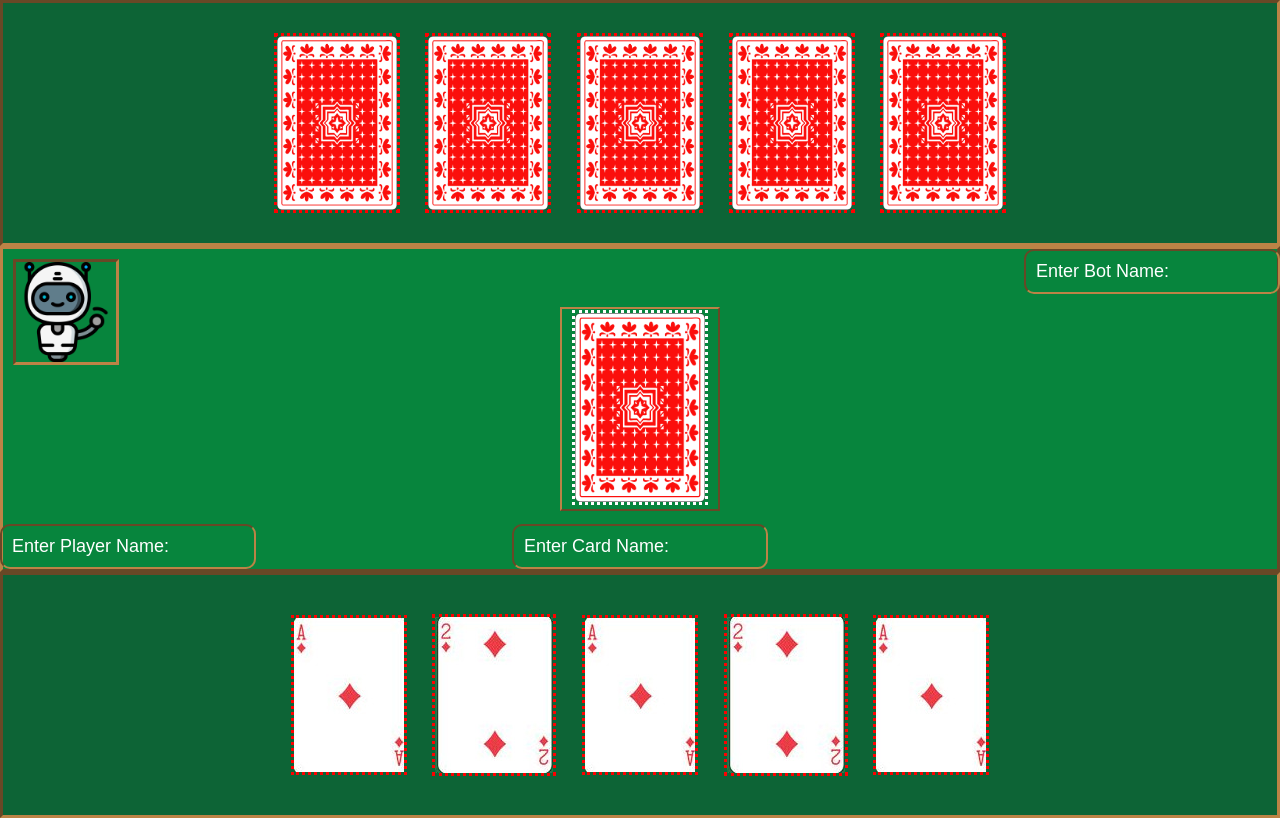
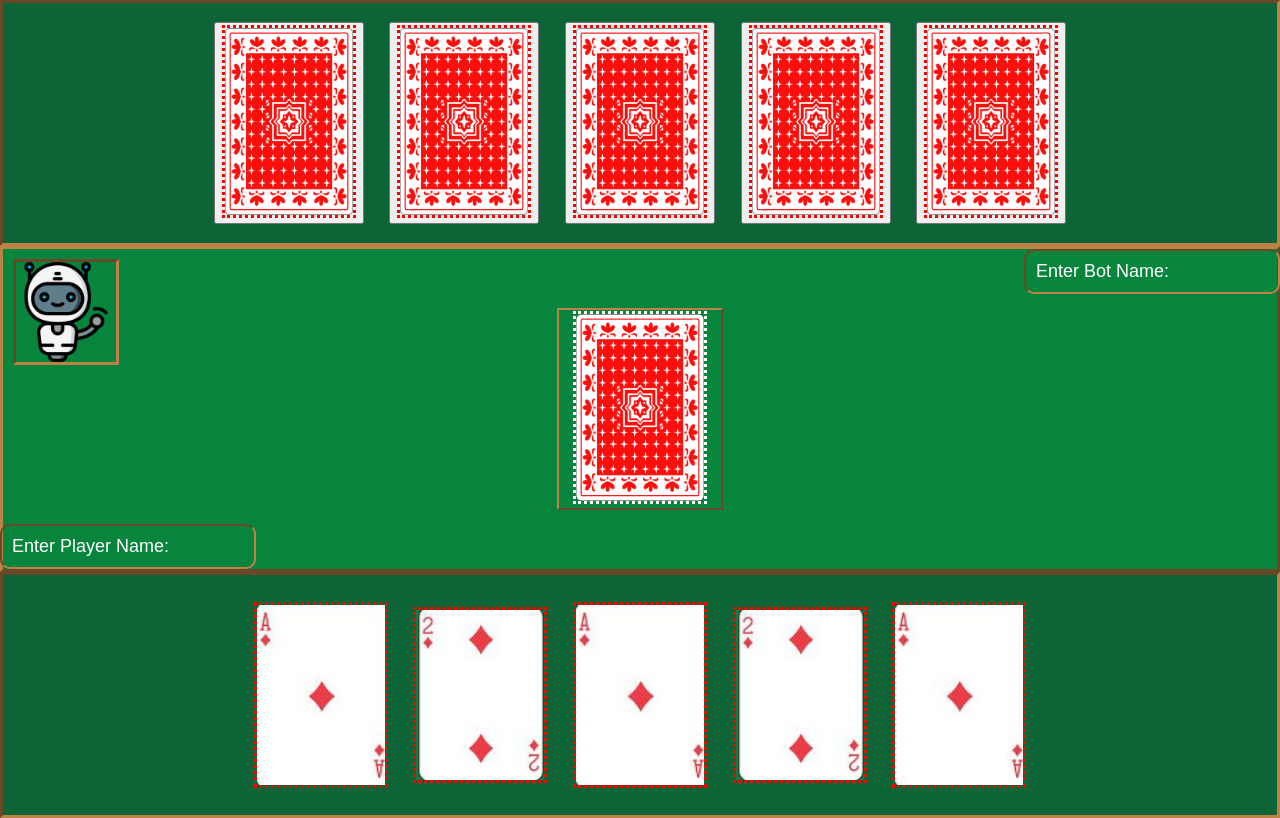
Before and after one commit to python-42/fast-fish, a React (Create React App) app in the folder fast-fish/: page / in a window 1280 px wide. Both pictures are taken after a click on the button "🐟 Start Fast Fish! 🎣". Built offline with nearby package versions, Linux system fonts and the light colour scheme.

Commit message:
removed card name input and added dynamic card sizes

```diff
--- a/fast-fish/src/App.css
+++ b/fast-fish/src/App.css
@@ -69,7 +69,10 @@
 .BotHand img {
   border-style: dotted;
   border-color: red;
-  width: 120px;
+  width: 10vw;
+}
+.BotHand img:hover {
+  transform: translateY(4px);
 }
 .CenterBoard {
   min-height: 40vh;
@@ -90,7 +93,7 @@
   border-style: inset;
 }
 .CenterBoard #deckIcon {
-  width: 130px;
+  width: 10vw;
   border-color: white;
   border-style: dotted;
 }
@@ -100,7 +103,7 @@
 .CenterBoard #DrawCard {
   min-height: 25vh;
   position: absolute;
-  width: 160px;
+  width: 13vw;
   background-color: transparent;
   border-color: #bc8346;
   border-style: outset;
@@ -111,6 +114,7 @@
 .PlayerHand img {
   border-style: dotted;
   border-color: red;
+  width: 10vw;
 }
 .PlayerHand img:hover {
   border-style: dotted;
@@ -134,10 +138,6 @@
   color: white;
   margin-left: 285px;
 }
-#CardSelection {
-  position: absolute;
-  right: 40vw;
-}
 #PlayerName {
   left: 0;
   position: absolute;
--- a/fast-fish/src/BotHand.js
+++ b/fast-fish/src/BotHand.js
@@ -1,19 +1,23 @@
 import "./App.css";
 
-
 const BotHand = () => {
-  const cards = HandLength();
+  const cards = HandLength(5);
   return <div className="BotHand">{cards}</div>;
 };
 
 const RemoveCard = () => {
+  let numberOfCards = HandLength();
 
-}
+};
 
-const HandLength = (numCards = 5) => {
+const HandLength = (numberOfCards) => {
   let cards = [];
-  for (let i = 0; i < numCards; i++) {
-    cards.push(<img src="./images/back.png" alt="back of a card" />);
+  for (let i = 0; i < numberOfCards; i++) {
+    cards.push(
+      <button type="button" onclick={RemoveCard}>
+        <img src="./images/back.png" alt="back of a card" />
+      </button>
+    );
   }
   return cards;
 };
--- a/fast-fish/src/CenterBoard.js
+++ b/fast-fish/src/CenterBoard.js
@@ -3,9 +3,6 @@ import "./App.css";
 const CenterBoard = () => {
   return (
     <div className="CenterBoard">
-      <div className="turn">
-        <img id="turnIcon" src="./images/bot_turn.png" alt="bot icon" />
-      </div>
       <button type="button" id="DrawCard">
         <img id="deckIcon" src="./images/back.png" alt="Deck Icon" />
       </button>
@@ -15,18 +12,15 @@ const CenterBoard = () => {
         type="text"
         placeholder="Enter Player Name: "
       />
+      <div className="turn">
+        <img id="turnIcon" src="./images/bot_turn.png" alt="bot icon" />
+      </div>
       <input
         id="BotName"
         className="PlayerText"
         type="text"
         placeholder="Enter Bot Name: "
       />
-      <input
-        id="CardSelection"
-        className="PlayerText"
-        type="text"
-        placeholder="Enter Card Name: "
-      />
     </div>
   );
 };
--- a/fast-fish/src/PlayerHand.js
+++ b/fast-fish/src/PlayerHand.js
@@ -14,6 +14,8 @@ const PlayerHand = () => {
 
 // Put a map to connect array values to image paths
 
+const SelectionBox = (mousePosition) => {};
+
 const DealCards = () => {};
 
 export default PlayerHand;
```
Also changed, not shown: fast-fish/src/TurnIcon.js (added, +15 -0 lines).
